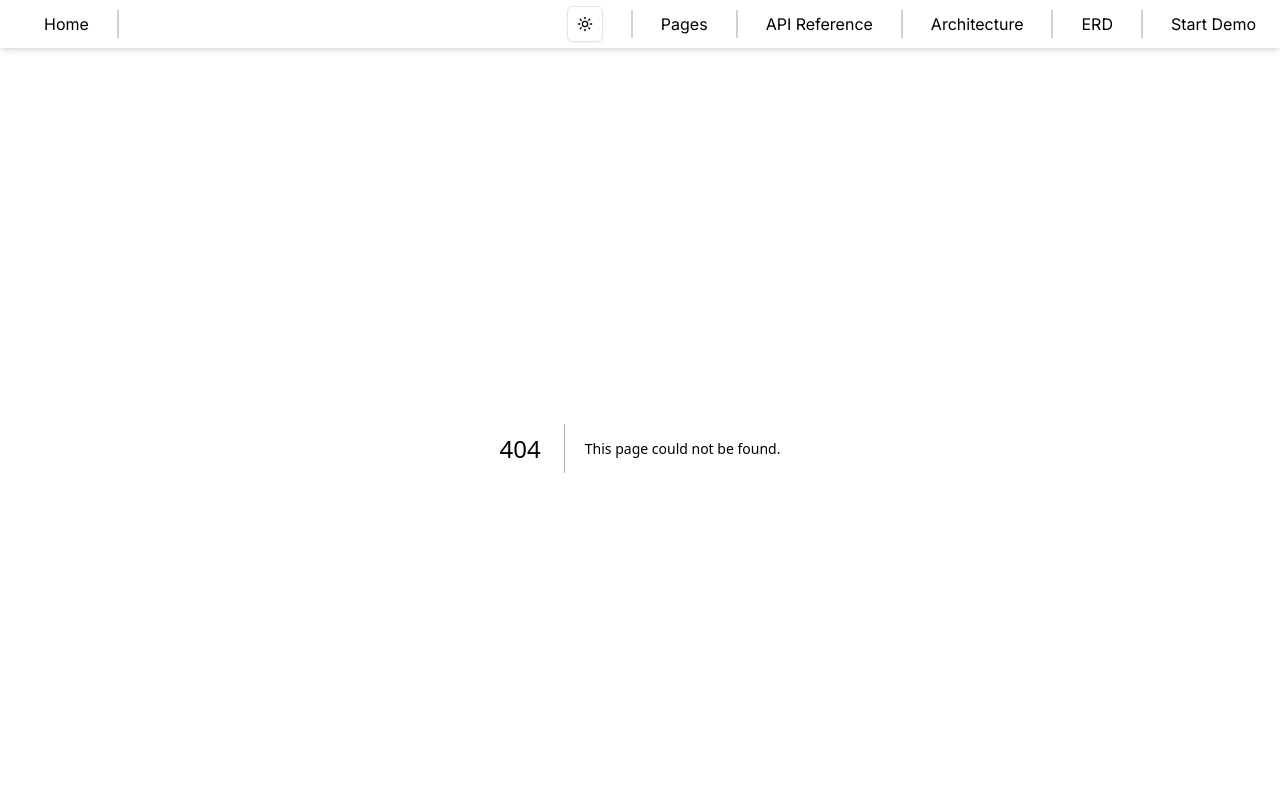
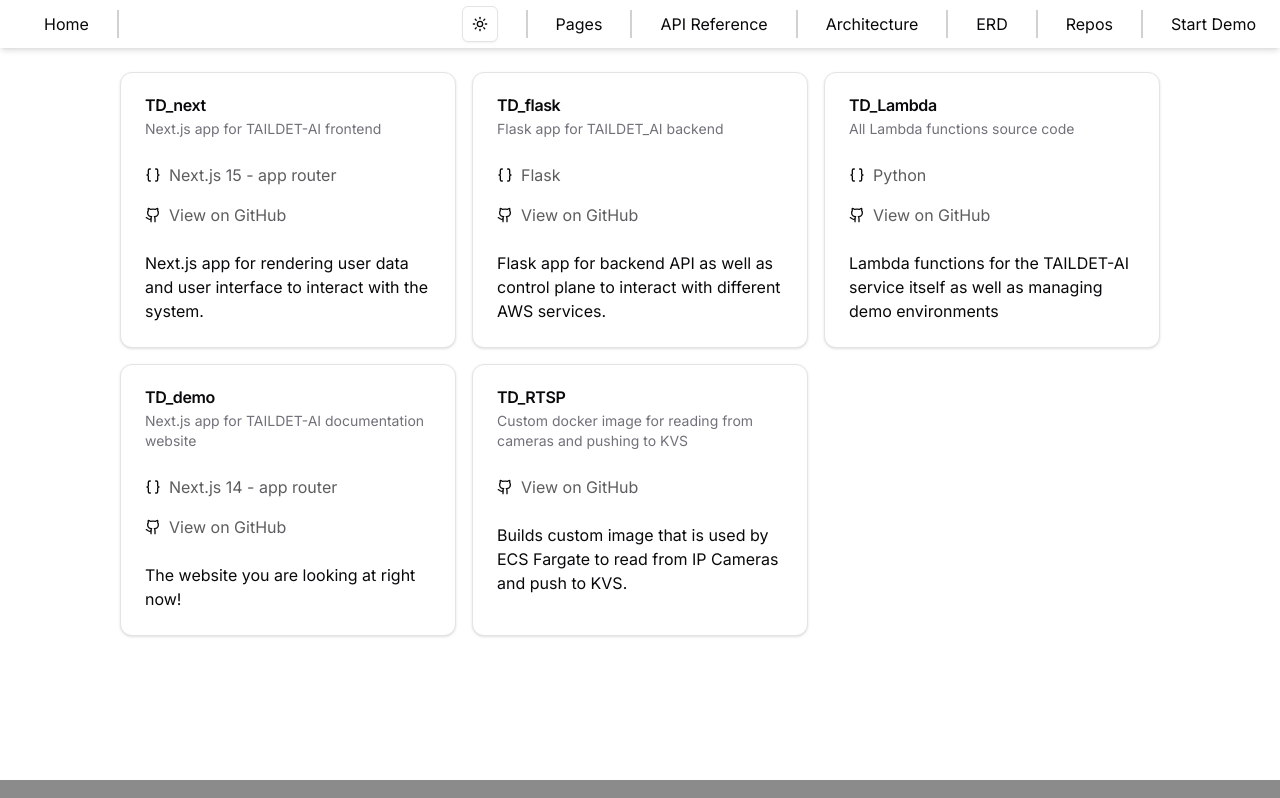
Before and after one commit to isacyoo/TD_demo, a Next.js app: page /repos in a window 1280 px wide. Before the commit this address had no page. Shown: the top 798 px of the page. Built offline with nearby package versions, Linux system fonts and the light colour scheme.

Commit message:
add repos

```diff
--- /dev/null
+++ b/src/app/repos/page.js
@@ -0,0 +1,7 @@
+import Repos from "@/components/repos/Repos";
+
+export default function ReposPage() {
+    return (
+        <Repos />
+    )
+}
--- a/src/components/common/NavBar.js
+++ b/src/components/common/NavBar.js
@@ -37,6 +37,8 @@
                 <div className='h-7 w-0.5 border-l-2 border-l-primary/20 mx-7'></div>
                 <Link href='/erd'>ERD</Link>
                 <div className='h-7 w-0.5 border-l-2 border-l-primary/20 mx-7'></div>
+                <Link href='/repos'>Repos</Link>
+                <div className='h-7 w-0.5 border-l-2 border-l-primary/20 mx-7'></div>
                 <Link href='/demo'>Start Demo</Link>
             </div>
         </div>
@@ -64,6 +66,7 @@
                     <Link href='/api-reference' className='my-4 border-b-2 border-b-primary'>API Reference</Link>
                     <Link href='/architecture' className='my-4 border-b-2 border-b-primary'>Architecture</Link>
                     <Link href='/erd' className='my-4 border-b-2 border-b-primary'>ERD</Link>
+                    <Link href='/repos' className='my-4 border-b-2 border-b-primary'>Repos</Link>
                     <Link href='/demo' className='my-4 border-b-2 border-b-primary'>Start Demo</Link>
 
                 </div>
--- a/src/components/common/PagesDropdown.js
+++ b/src/components/common/PagesDropdown.js
@@ -21,7 +21,7 @@
 export default function PagesDropdown({ underline }) {
     return (
         <DropdownMenu>
-            <DropdownMenuTrigger className={underline ? "border-b-2 border-primary my-2" : ""}>Pages</DropdownMenuTrigger>
+            <DropdownMenuTrigger className={underline ? "border-b-2 border-primary my-4" : ""}>Pages</DropdownMenuTrigger>
             <DropdownMenuContent>
                 <DropdownMenuLabel>Pages</DropdownMenuLabel>
                 <DropdownMenuSeparator />
--- /dev/null
+++ b/src/components/repos/RepoInfo.js
@@ -0,0 +1,7 @@
+export const repos = [
+    { name: "TD_next", url: "https://github.com/isacyoo/TD_next", description: "Next.js app for TAILDET-AI frontend", framework: "Next.js 15 - app router", content: <p>Next.js app for rendering user data and user interface to interact with the system.</p> },
+    { name: "TD_flask", url: "https://github.com/isacyoo/TD_flask", description: "Flask app for TAILDET_AI backend", framework: "Flask", content: <p>Flask app for backend API as well as control plane to interact with different AWS services.</p> },
+    { name: "TD_Lambda", url: "https://github.com/isacyoo/TD_Lambda", description: "All Lambda functions source code", framework: "Python", content: <p>Lambda functions for the TAILDET-AI service itself as well as managing demo environments</p> },
+    { name: "TD_demo", url: "https://github.com/isacyoo/TD_demo", description: "Next.js app for TAILDET-AI documentation website", framework: "Next.js 14 - app router", content: <p>The website you are looking at right now!</p> },
+    { name: "TD_RTSP", url: "https://github.com/isacyoo/TD_RTSP", description: "Custom docker image for reading from cameras and pushing to KVS", framework: null, content: <p>Builds custom image that is used by ECS Fargate to read from IP Cameras and push to KVS.</p> }
+]
--- /dev/null
+++ b/src/components/repos/Repos.js
@@ -0,0 +1,49 @@
+import { repos } from './RepoInfo';
+import {
+    Card,
+    CardContent,
+    CardDescription,
+    CardFooter,
+    CardHeader,
+    CardTitle,
+  } from "@/components/ui/card"
+import { Github, Braces } from 'lucide-react';
+import Link from 'next/link';
+
+export default function Repos() {
+    return (
+        <div className="flex flex-col items-center justify-center mx-4 my-6">
+            <div className="grid grid-cols-1 md:grid-cols-2 lg:grid-cols-3 gap-4 w-5/6">
+                {repos.map((repo, index) => (
+                    <Repo key={index} repo={repo} />
+                ))}
+            </div>
+        </div>
+    )
+}
+
+function Repo( { repo }) {
+    return (
+        <Card className="w-full hover:shadow-lg transition-shadow duration-300">
+            <CardHeader>
+                <CardTitle>{repo.name}</CardTitle>
+                <CardDescription>{repo.description}</CardDescription>
+            </CardHeader>
+            <CardContent>
+                { repo.framework !== null ?
+                    <div className="flex items-center space-x-2 mb-4">
+                        <Braces className="h-4 w-4" />
+                        <span className="text-primary/70">{repo.framework}</span>
+                    </div>
+                : null }
+                <Link href={repo.url} target="_blank" className="flex items-center space-x-2 hover:underline">
+                    <Github className="h-4 w-4" />
+                    <span className="text-primary/70">View on GitHub</span>
+                </Link>
+            </CardContent>
+            <CardFooter>
+                { repo.content }
+            </CardFooter>
+        </Card>
+    )
+}
--- a/src/lib/utils.js
+++ b/src/lib/utils.js
@@ -4,5 +4,3 @@
 export function cn(...inputs) {
   return twMerge(clsx(inputs));
 }
-
-export const API_GW_URL = "https://6fcoljzgef.execute-api.ap-southeast-2.amazonaws.com/demo"
```
